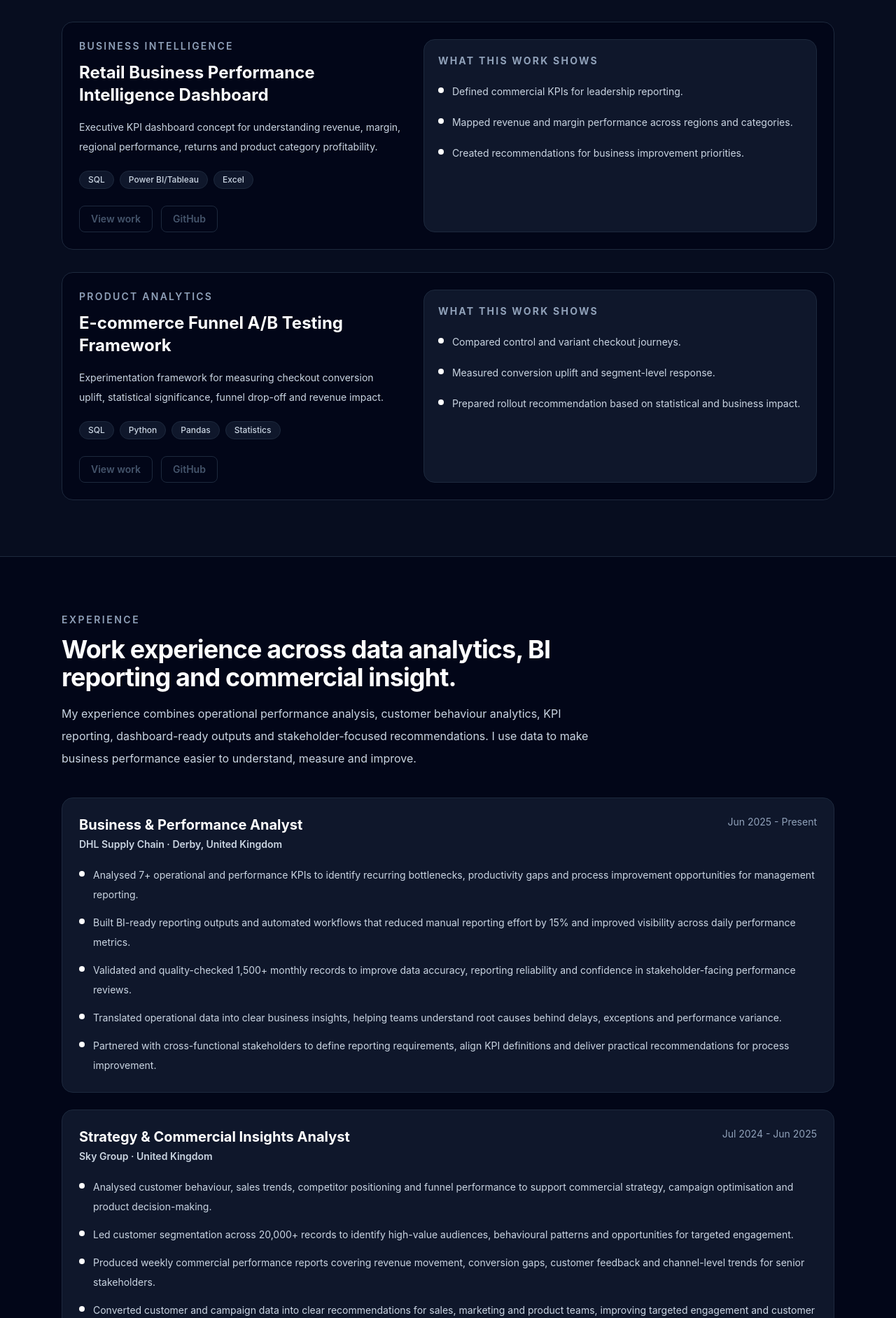
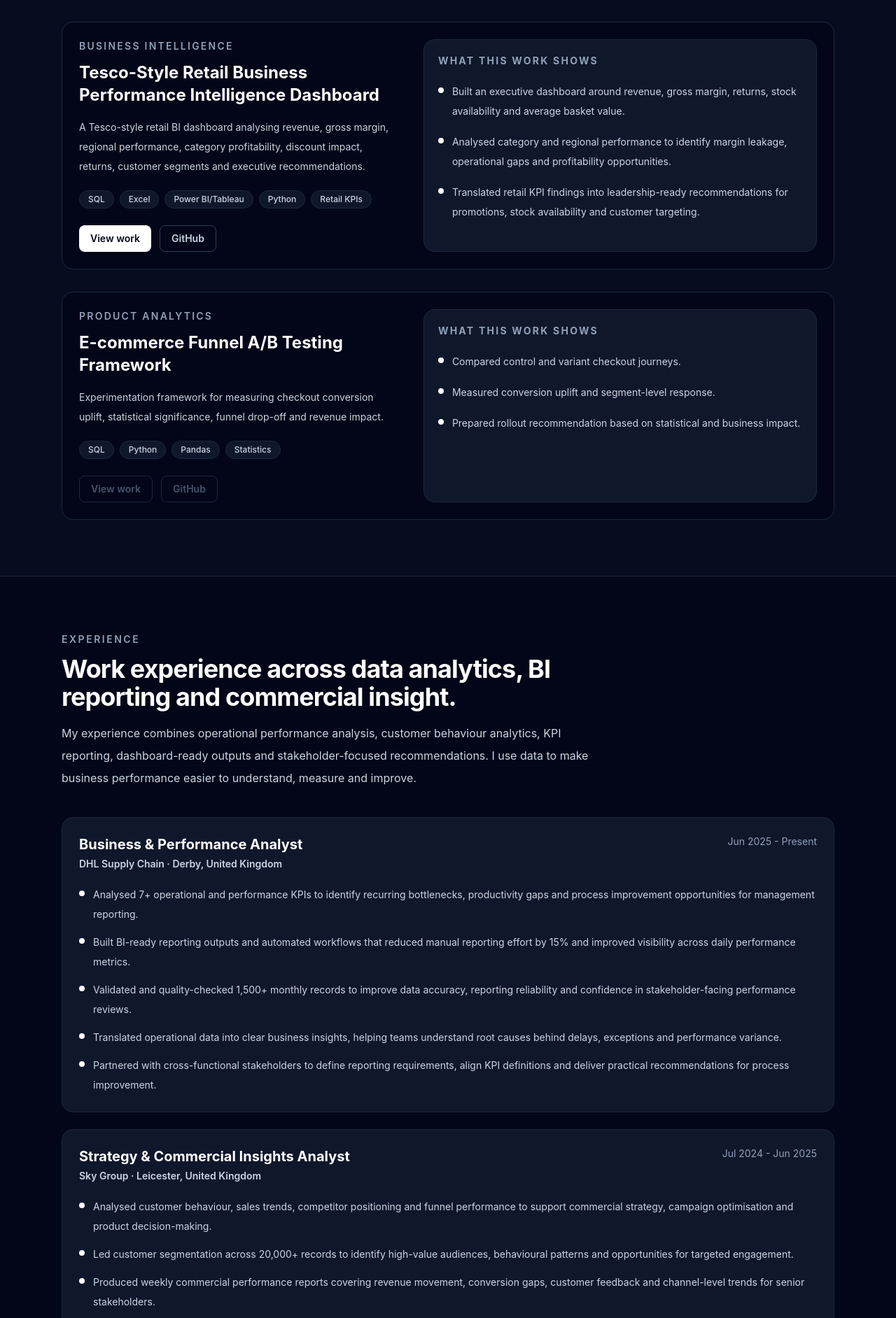
Before and after one commit to MrDawnOP/ankit-vyas-analytics-portfolio, a React (Vite) app: page / in a window 1280 px wide. Shown: the part 1616-3500 px from the top of the page at 70% size. Built offline with nearby package versions, Linux system fonts and the light colour scheme.

Commit message:
Link Tesco dashboard project to portfolio

```diff
--- a/src/App.jsx
+++ b/src/App.jsx
@@ -12,6 +12,8 @@ const profile = {
 
 const zalandoDashboard = 'https://zalando-dashboard-website.vercel.app/';
 const zalandoGithub = 'https://github.com/MrDawnOP/zalando-style-customer-segmentation-roi';
+const tescoDashboard = 'https://tesco-dashboard-website.vercel.app/#dashboard';
+const tescoGithub = 'https://github.com/MrDawnOP/tesco-dashboard-website';
 
 const workProof = [
   {
@@ -65,18 +67,18 @@ const projects = [
     github: zalandoGithub,
   },
   {
-    title: 'Retail Business Performance Intelligence Dashboard',
+    title: 'Tesco-Style Retail Business Performance Intelligence Dashboard',
     label: 'Business Intelligence',
     description:
-      'Executive KPI dashboard concept for understanding revenue, margin, regional performance, returns and product category profitability.',
+      'A Tesco-style retail BI dashboard analysing revenue, gross margin, regional performance, category profitability, discount impact, returns, customer segments and executive recommendations.',
     outcomes: [
-      'Defined commercial KPIs for leadership reporting.',
-      'Mapped revenue and margin performance across regions and categories.',
-      'Created recommendations for business improvement priorities.',
+      'Built an executive dashboard around revenue, gross margin, returns, stock availability and average basket value.',
+      'Analysed category and regional performance to identify margin leakage, operational gaps and profitability opportunities.',
+      'Translated retail KPI findings into leadership-ready recommendations for promotions, stock availability and customer targeting.',
     ],
-    tools: ['SQL', 'Power BI/Tableau', 'Excel'],
-    dashboard: '',
-    github: '',
+    tools: ['SQL', 'Excel', 'Power BI/Tableau', 'Python', 'Retail KPIs'],
+    dashboard: tescoDashboard,
+    github: tescoGithub,
   },
   {
     title: 'E-commerce Funnel A/B Testing Framework',
@@ -111,7 +113,7 @@ const experience = [
   {
     role: 'Strategy & Commercial Insights Analyst',
     company: 'Sky Group',
-    location: 'United Kingdom',
+    location: 'Leicester, United Kingdom',
     period: 'Jul 2024 - Jun 2025',
     points: [
       'Analysed customer behaviour, sales trends, competitor positioning and funnel performance to support commercial strategy, campaign optimisation and product decision-making.',
@@ -124,7 +126,7 @@ const experience = [
   {
     role: 'Business Analysis Consultant Intern',
     company: 'Tata Consultancy Services',
-    location: 'Remote',
+    location: 'Remote, India',
     period: 'Nov 2021 - Oct 2022',
     points: [
       'Supported client-facing analytics and BI projects by cleaning, transforming and structuring 10,000+ records for performance reporting and business analysis.',
```
